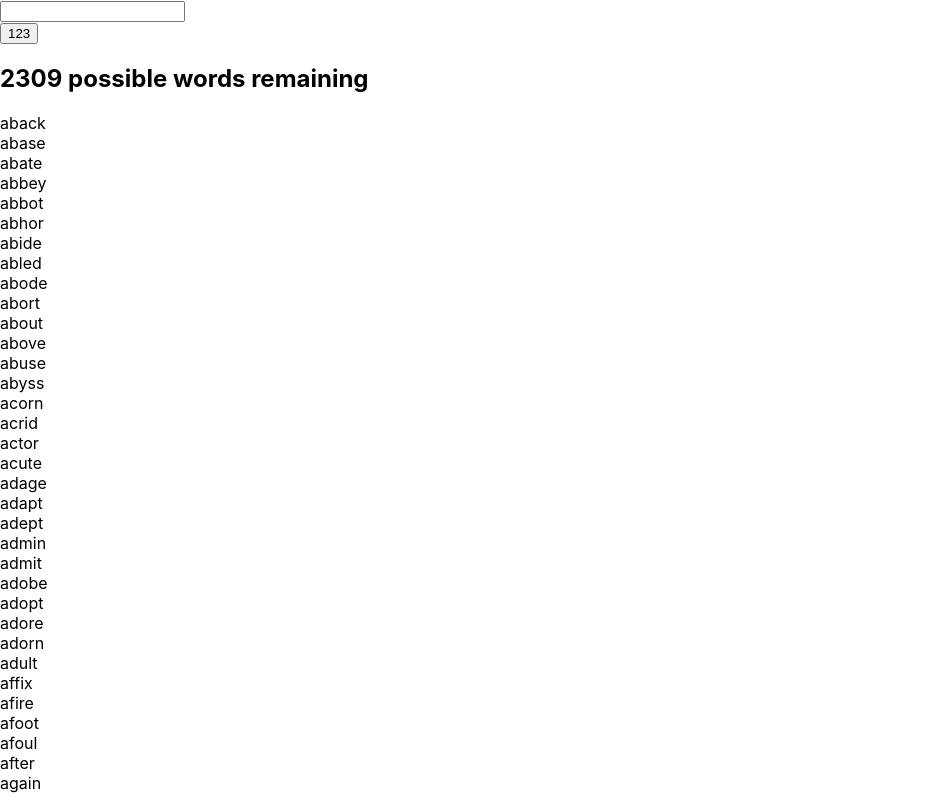
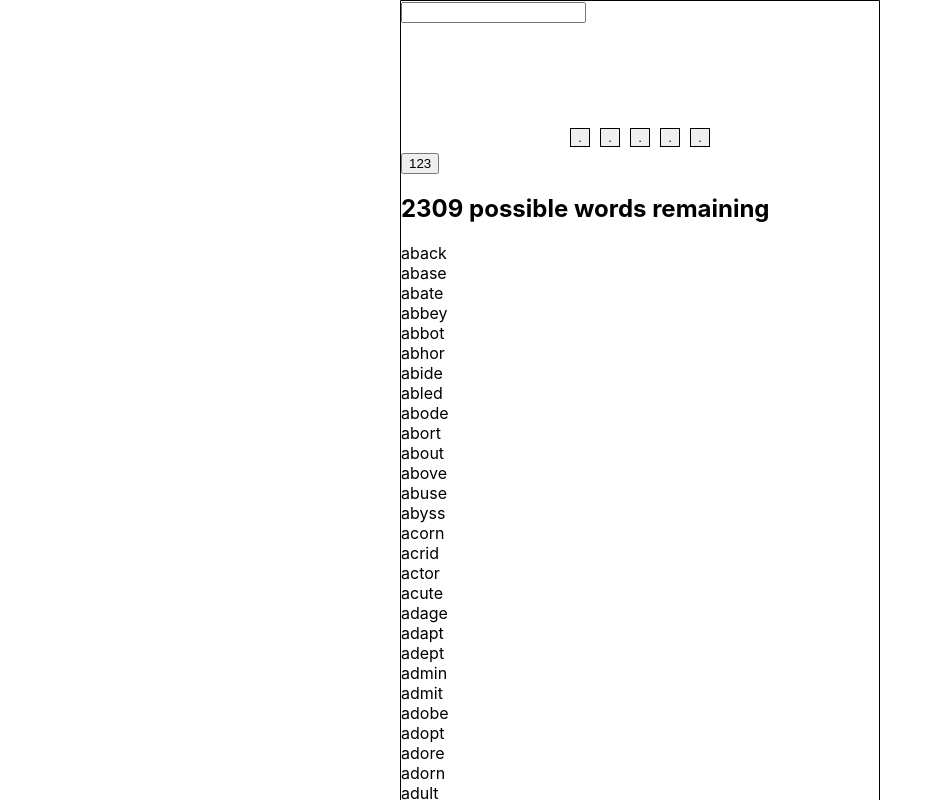
Before and after one commit to Novante/Wordiddle, a React (Create React App) app: page / in a window 1280 px wide. Shown: the top 800 px of the page, without its empty margins (0-943 px from the left). Built offline with nearby package versions, Linux system fonts and the light colour scheme.

Commit message:
Added 'letter-boxes' with rudimentary styling to SolveView.js.

```diff
--- a/src/components/InputLetterGroup.js
+++ b/src/components/InputLetterGroup.js
@@ -3,6 +3,13 @@ import InputLetterSquare from "./InputLetterSquare";
 const InputLetterGroup = (props) => {
 
     let charArr = Array.from(props.inputWord)
+    let boxArr = ['.','.','.','.','.']
+
+    for (let i = 0; i < charArr.length; i++) {
+        if (charArr[i] !== undefined){
+            boxArr[i] = charArr[i]
+        }
+    }
 
 
 
@@ -10,11 +17,9 @@ const InputLetterGroup = (props) => {
         <>
             <div style={styles.container}>
             {
-                charArr.map(letter => {
+                boxArr.map(letter => {
                     return (
-                        <div>
-                            {letter}
-                        </div>
+                        <InputLetterSquare letter={letter}></InputLetterSquare>
                     )
                 })
             }
@@ -26,7 +31,9 @@ const InputLetterGroup = (props) => {
 const styles = {
     container: {
         display: 'flex',
-        flexDirection: 'row'
+        flexDirection: 'row',
+        justifyContent: 'center',
+        paddingTop: '100px'
     }
 }
 
--- a/src/components/InputLetterSquare.js
+++ b/src/components/InputLetterSquare.js
@@ -1,8 +1,18 @@
-const InputLetterSquare = () => {
+const InputLetterSquare = ({letter}) => {
     return (<>
-
-        Q
-
+        <button style={styles.container}>
+            {letter}
+        </button>
     </>)
 }
+
+const styles = {
+    container: {
+        border: '1px solid black',
+        width: '20px',
+        textAlign: 'center',
+        margin: '5px'
+
+    }
+}
 export default InputLetterSquare
--- a/src/views/SolveView.js
+++ b/src/views/SolveView.js
@@ -106,7 +106,7 @@ const SolveView = () => {
     }
 
     return (
-        <>
+        <div style={styles.container}>
             <div>
                 <input value={inputWord} onChange={handleChangeInput}></input>
             </div>
@@ -122,7 +122,15 @@ const SolveView = () => {
             <WordList arr={arr}></WordList>
 
 
-        </>
+        </div>
     )
 }
+
+const styles = {
+    container: {
+        marginLeft: '400px',
+        marginRight: '400px',
+        border: '1px solid black'
+    }
+}
 export default SolveView;
```
